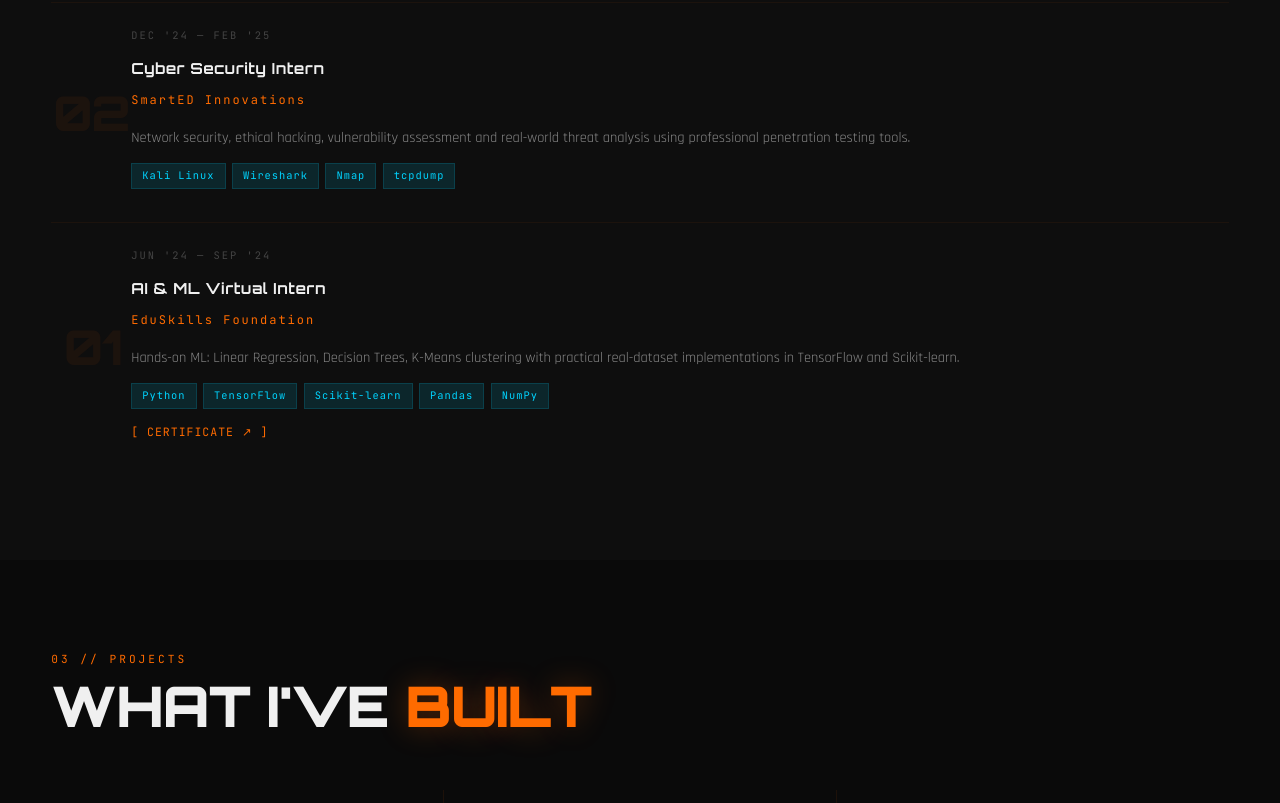
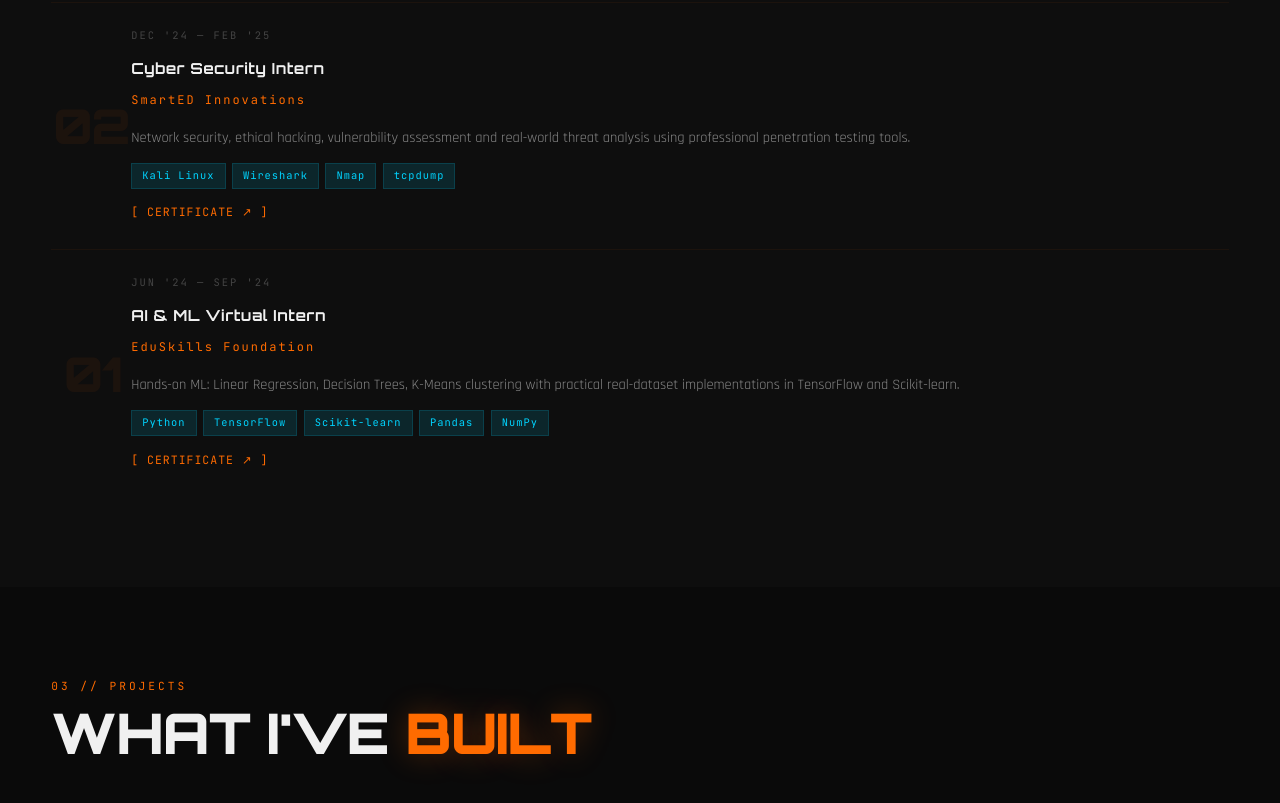
Before and after one commit to abhishekpillai05/Portfolio, a plain HTML site: page index.html in a window 1280 px wide. Shown: the part 2195-2998 px from the top of the page. Drawn offline with Linux system fonts and the light colour scheme.

Commit message:
Add certificate link to SmartED Cyber Security internship

```diff
--- a/index.html
+++ b/index.html
@@ -236,6 +236,7 @@
           <div class="exp-chips">
             <span>Kali Linux</span><span>Wireshark</span><span>Nmap</span><span>tcpdump</span>
           </div>
+          <a href="https://drive.google.com/file/d/13rx1NS03umAsij7NrtXgOgpf42QSUi-3/view" target="_blank" class="exp-cert" id="excl-3">[ CERTIFICATE ↗ ]</a>
         </div>
       </div>
 
```
